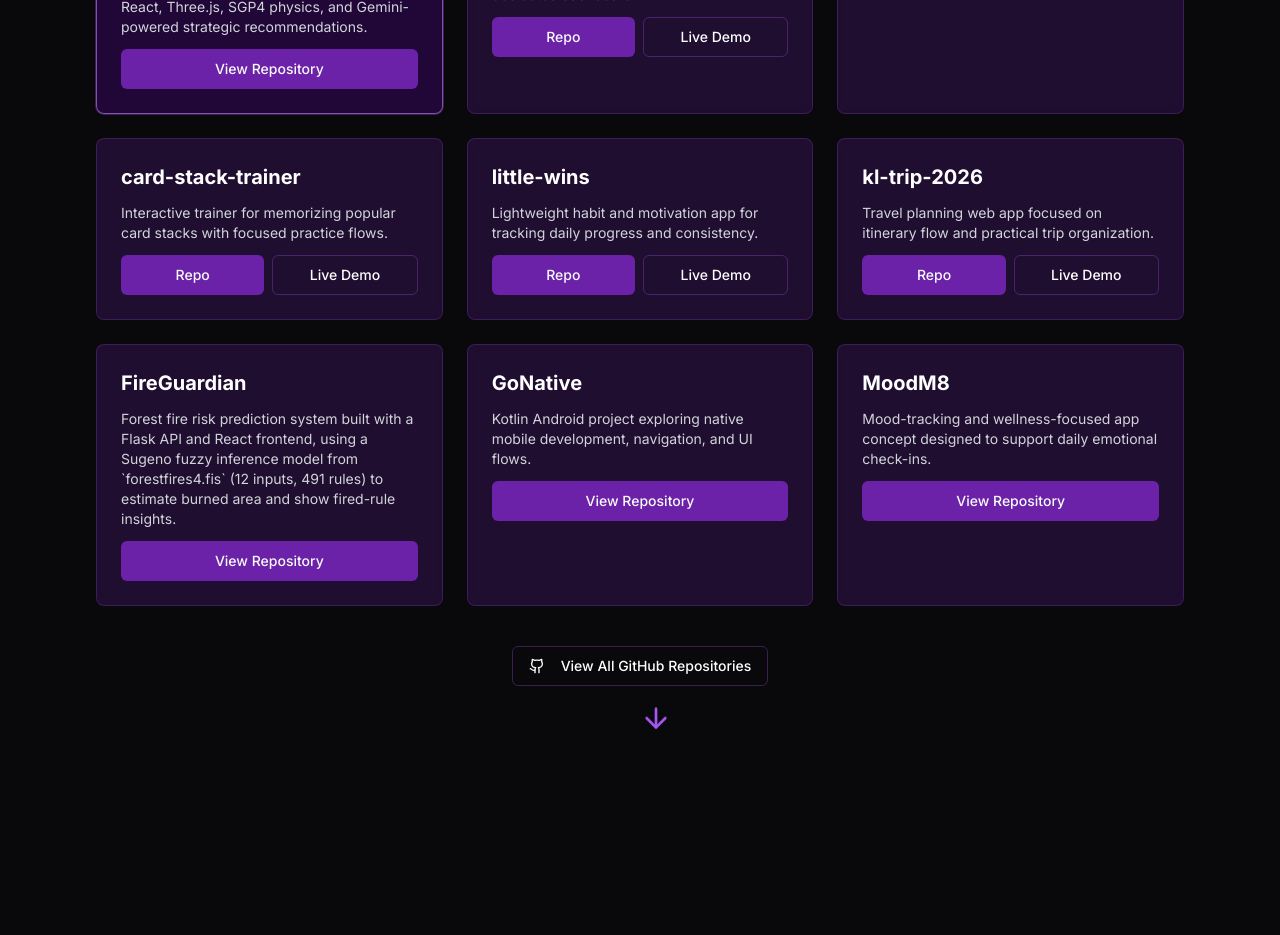
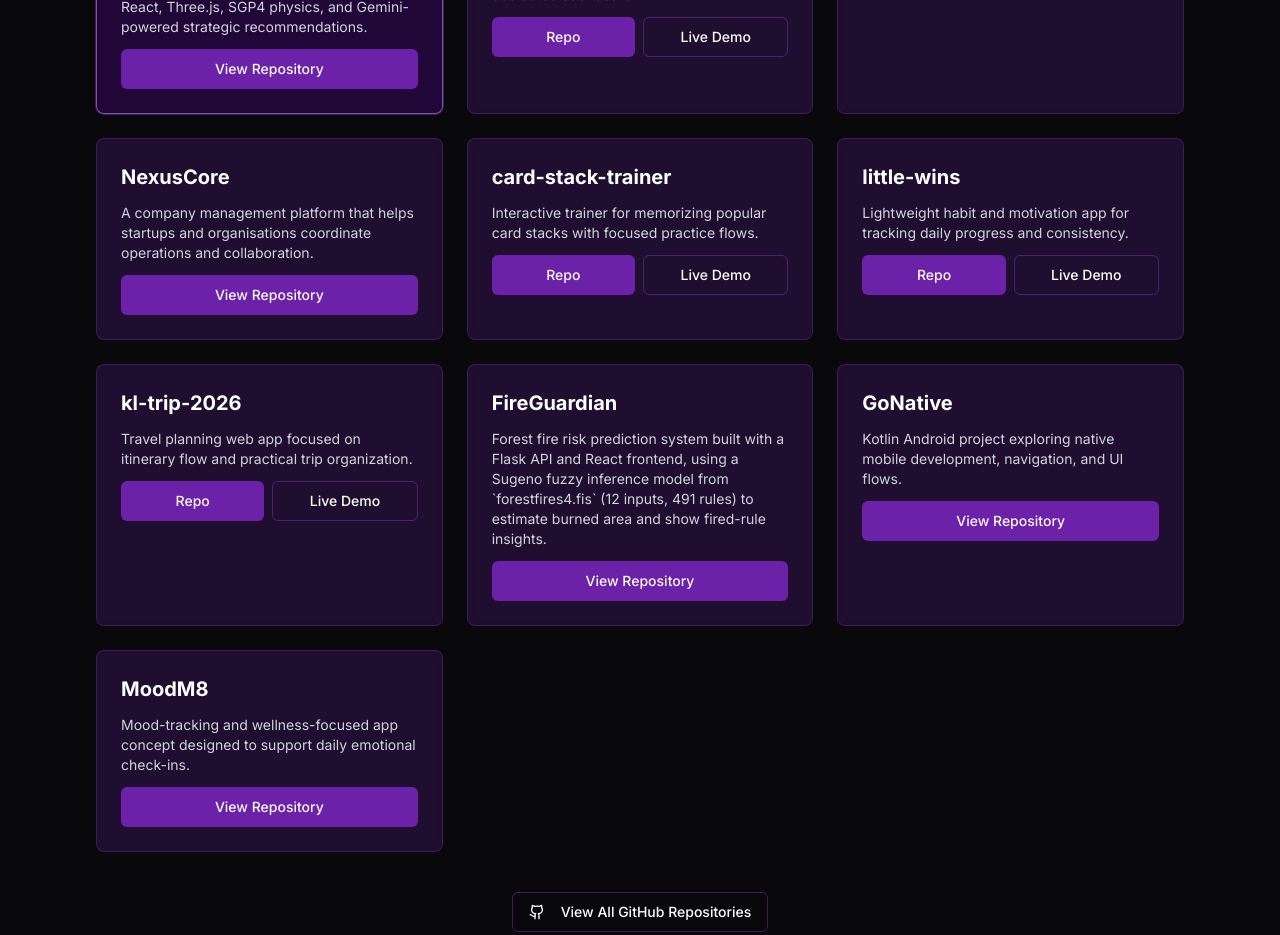
Before and after one commit to lakxhana/lakxhana-portfolio, a Next.js app: page / in a window 1280 px wide. Shown: the part 2240-3175 px from the top of the page. Before the commit the page ends 3022 px from the top, so only its background shows below. Built offline with nearby package versions, Linux system fonts and the light colour scheme.

Commit message:
Add NexusCore portfolio project

```diff
--- a/app/page.tsx
+++ b/app/page.tsx
@@ -252,6 +252,19 @@ export default function Home() {
               </div>
 
               <div className="bg-purple-900/30 p-6 rounded-lg backdrop-blur-sm border border-purple-500/20 space-y-3">
+                <h3 className="text-xl font-bold text-white">NexusCore</h3>
+                <p className="text-sm text-gray-300">
+                  A company management platform that helps startups and organisations coordinate operations and collaboration.
+                </p>
+                <Button
+                  className="w-full bg-purple-800 hover:bg-white hover:text-purple-800"
+                  onClick={() => window.open("https://github.com/lakxhana/NexusCore")}
+                >
+                  View Repository
+                </Button>
+              </div>
+
+              <div className="bg-purple-900/30 p-6 rounded-lg backdrop-blur-sm border border-purple-500/20 space-y-3">
                 <h3 className="text-xl font-bold text-white">card-stack-trainer</h3>
                 <p className="text-sm text-gray-300">
                   Interactive trainer for memorizing popular card stacks with focused practice flows.
```
